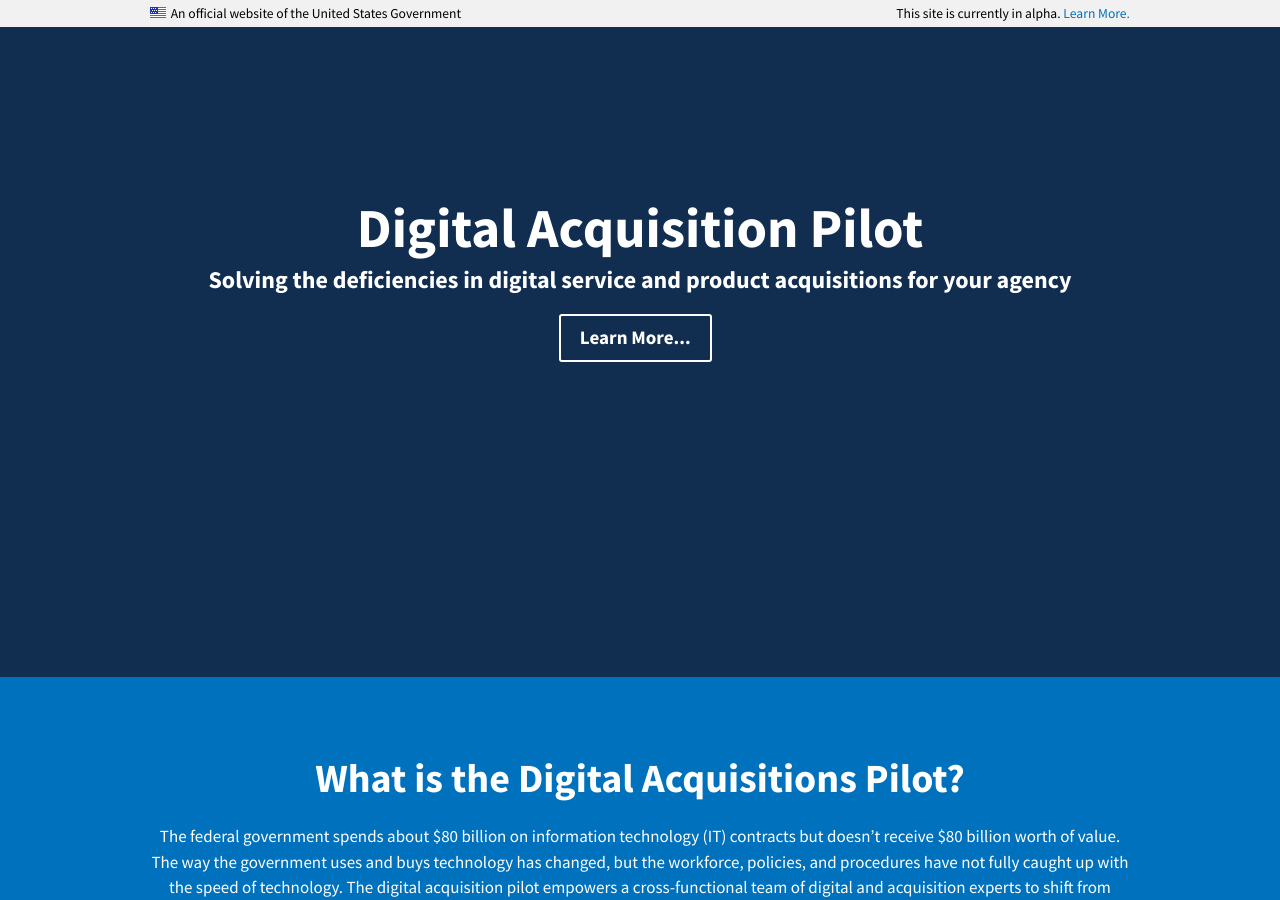
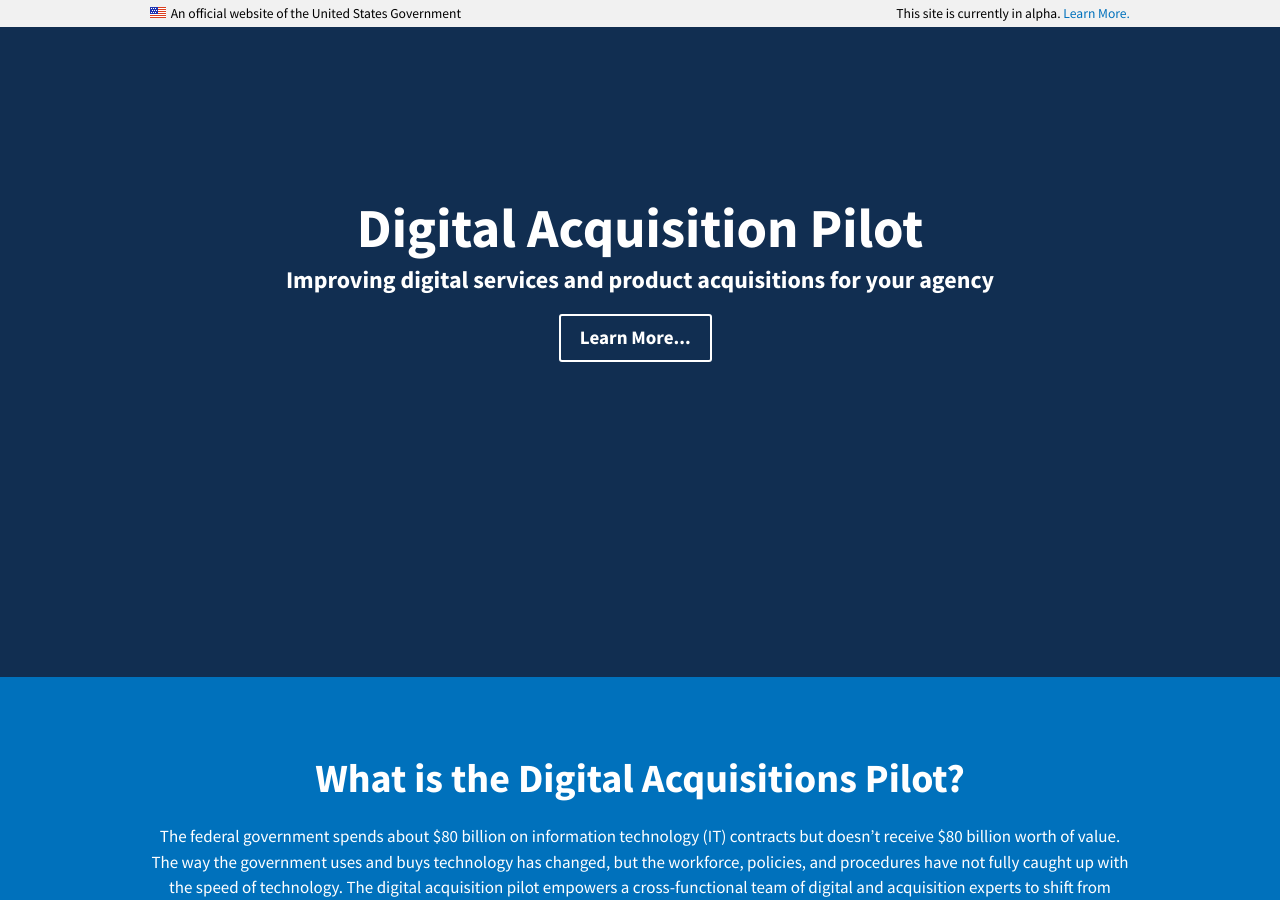
Before and after one commit to presidential-innovation-fellows/dap-guide, a Jekyll site: the page built from index.html, in a window 1280 px wide and 900 px high. Built offline with Jekyll 4.4.1, drawn with Linux system fonts in a browser that asks for light colours; nearby versions of some CDN libraries.

Commit message:
Change tag line

```diff
--- a/index.html
+++ b/index.html
@@ -7,7 +7,7 @@ layout: default
   <div class="usa-grid">
     <div class="usa-width-one-whole">
       <h1>Digital Acquisition Pilot</h1>
-      <h5>Solving the deficiencies in digital service and product acquisitions for your agency</h5>
+      <h5>Improving digital services and product acquisitions for your agency</h5>
       <a href="#overview" class="usa-button usa-button-outline-inverse usa-button-big">Learn More...</a>
     </div>
   </div>
```
